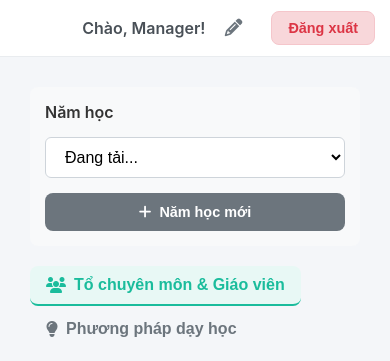
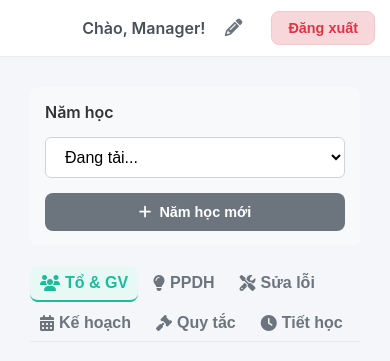
Before and after one commit to legiatuangtvt-droid/clvProject, a plain HTML site: page public/manager-setting.html in a window 390 px wide. Shown: the top 361 px of the page. Drawn offline with nearby package versions, Linux system fonts and the light colour scheme; no server answers.

Commit message:
Tối ưu hóa giao diện của các tab trên màn hình di động để hiển thị gọn gàng hơn.

```diff
--- a/public/css/manager-setting.css
+++ b/public/css/manager-setting.css
@@ -1043,6 +1043,18 @@
         background-color: #ccc;
         border-radius: 2px;
     }
+    .tab-link {
+        padding: 8px 10px; /* Giảm padding cho gọn hơn */
+        gap: 5px; /* Giảm khoảng cách giữa icon và text */
+    }
+
+    .tab-link .desktop-text {
+        display: none; /* Ẩn text dài trên mobile */
+    }
+
+    .tab-link .mobile-text {
+        display: inline; /* Hiện text ngắn trên mobile */
+    }
 
     /* --- Groups & Teachers Tab --- */
     .groups-container {
```
